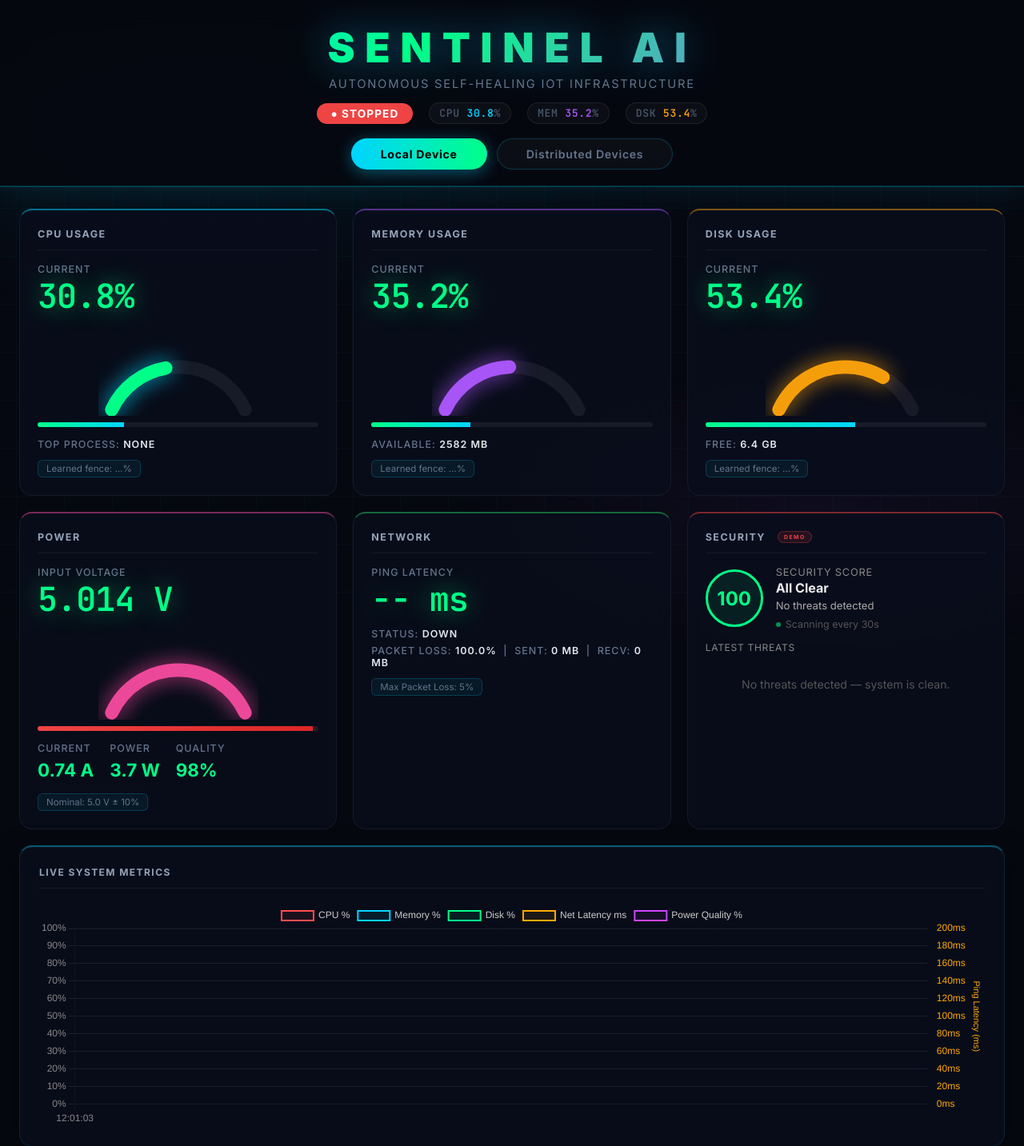
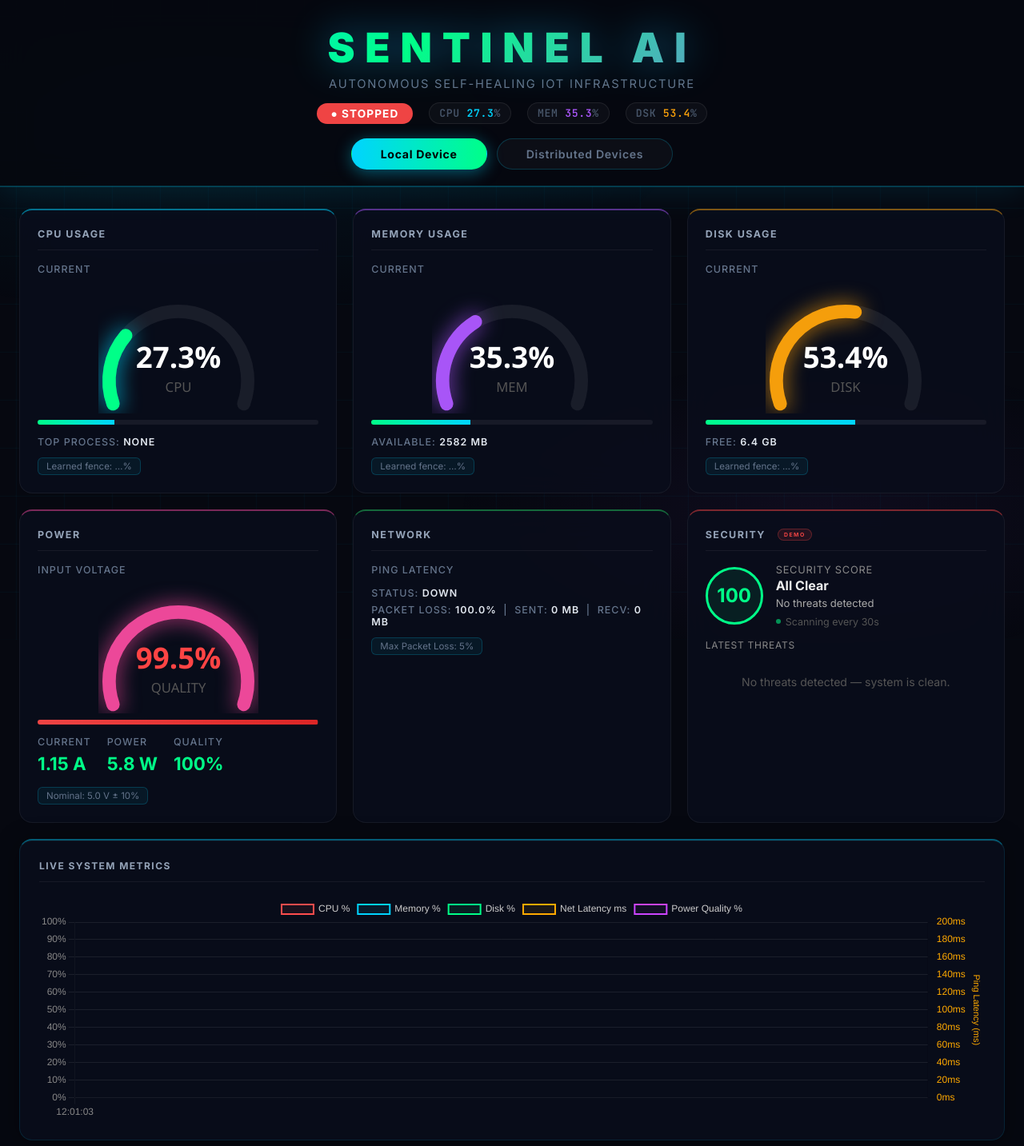
Before and after one commit to Karthicks1206/Sentinal_AI, a Flask app: page / in a window 1280 px wide. Shown: the top 1433 px of the page at 80% size. Run offline with Flask 3, Linux system fonts and the light colour scheme; data that the repository does not hold is empty.

Commit message:
ui: wider gauge arc (220°) with value inside, fix device card overflow
- Gauge arc expanded from 180° to 220° for more visual curve
- Percentage value now displayed inside the arc (SVG text element)
- Old above-arc metric-value label hidden; SVG text updates dynamically
- Arc dasharray updated to 199.6 (matches new arc length)
- Text colour changes: white → yellow (≥75%) → red (≥90%)
- Device card: device name now wraps instead of truncating
- Device footer: flex-wrap so Full Dashboard link moves to its own line

```diff
--- a/sentinel_ai/dashboard/templates/dashboard.html
+++ b/sentinel_ai/dashboard/templates/dashboard.html
@@ -262,6 +262,10 @@
         /* ── Gauge SVG ────────────────────────────────────────────────── */
         svg.gauge-arc-svg { transform: rotate(0deg); }
         svg.gauge-arc-svg path.gauge-bg-path { stroke: rgba(255,255,255,0.06); }
+        /* Value text inside the gauge arc */
+        .gauge-center-text { font-family: 'Segoe UI', system-ui, sans-serif; pointer-events: none; }
+        /* Hide the old above-arc value label — number is now inside the SVG */
+        .metric .metric-value { display: none; }
         svg.gauge-arc-svg path#cpuGaugeArc    { filter: drop-shadow(0 0 8px rgba(0,212,255,0.7)); }
         svg.gauge-arc-svg path#memoryGaugeArc { stroke: #a855f7 !important; filter: drop-shadow(0 0 8px rgba(168,85,247,0.7)); }
         svg.gauge-arc-svg path#diskGaugeArc   { stroke: #f59e0b !important; filter: drop-shadow(0 0 8px rgba(245,158,11,0.7)); }
@@ -1066,9 +1070,8 @@
             font-weight: 600;
             color: #eee;
             flex: 1;
-            white-space: nowrap;
-            overflow: hidden;
-            text-overflow: ellipsis;
+            min-width: 0;
+            word-break: break-word;
         }
 
         .device-platform {
@@ -1126,7 +1129,13 @@
             font-size: 0.72em;
             color: #555;
             display: flex;
-            justify-content: space-between;
+            flex-wrap: wrap;
+            gap: 4px 10px;
+            align-items: center;
+        }
+        .device-footer-link {
+            width: 100%;
+            margin-top: 4px;
         }
 
         .device-status-text.connected { color: #00ff88; }
@@ -1540,10 +1549,13 @@
                     <div class="metric-label">Current</div>
                     <div class="metric-value" id="cpuValue">0%</div>
                     <!-- Gauge Arc SVG -->
-                    <svg class="gauge-arc-svg" viewBox="0 0 120 70" style="width:100%;max-width:200px;display:block;margin:12px auto 4px;">
-                        <path d="M10,65 A55,55 0 0,1 110,65" fill="none" stroke="rgba(255,255,255,0.06)" stroke-width="10" stroke-linecap="round"/>
-                        <path id="cpuGaugeArc" d="M10,65 A55,55 0 0,1 110,65" fill="none" stroke="#00d4ff" stroke-width="10" stroke-linecap="round"
-                              stroke-dasharray="172.8" stroke-dashoffset="172.8" style="transition:stroke-dashoffset 0.6s ease,stroke 0.4s;filter:drop-shadow(0 0 8px rgba(0,212,255,0.8));"/>
+                    <svg class="gauge-arc-svg" viewBox="0 0 120 100" style="width:100%;max-width:200px;display:block;margin:4px auto 4px;">
+                        <path d="M11,93 A52,52 0 1,1 109,93" fill="none" stroke="rgba(255,255,255,0.07)" stroke-width="10" stroke-linecap="round"/>
+                        <path id="cpuGaugeArc" d="M11,93 A52,52 0 1,1 109,93" fill="none" stroke="#00d4ff" stroke-width="10" stroke-linecap="round"
+                              stroke-dasharray="199.6" stroke-dashoffset="199.6" style="transition:stroke-dashoffset 0.6s ease,stroke 0.4s;filter:drop-shadow(0 0 8px rgba(0,212,255,0.8));"/>
+                        <text id="cpuGaugeText" x="60" y="66" text-anchor="middle" class="gauge-center-text"
+                              fill="#ffffff" font-size="22" font-weight="700">0%</text>
+                        <text x="60" y="84" text-anchor="middle" class="gauge-center-text" fill="#555" font-size="10">CPU</text>
                     </svg>
                     <div class="progress-bar">
                         <div class="progress-fill" id="cpuBar" style="width: 0%">0%</div>
@@ -1564,10 +1576,13 @@
                     <div class="metric-label">Current</div>
                     <div class="metric-value" id="memoryValue">0%</div>
                     <!-- Gauge Arc SVG -->
-                    <svg class="gauge-arc-svg" viewBox="0 0 120 70" style="width:100%;max-width:200px;display:block;margin:12px auto 4px;">
-                        <path d="M10,65 A55,55 0 0,1 110,65" fill="none" stroke="rgba(255,255,255,0.06)" stroke-width="10" stroke-linecap="round"/>
-                        <path id="memoryGaugeArc" d="M10,65 A55,55 0 0,1 110,65" fill="none" stroke="#a855f7" stroke-width="10" stroke-linecap="round"
-                              stroke-dasharray="172.8" stroke-dashoffset="172.8" style="transition:stroke-dashoffset 0.6s ease,stroke 0.4s;filter:drop-shadow(0 0 8px rgba(168,85,247,0.8));"/>
+                    <svg class="gauge-arc-svg" viewBox="0 0 120 100" style="width:100%;max-width:200px;display:block;margin:4px auto 4px;">
+                        <path d="M11,93 A52,52 0 1,1 109,93" fill="none" stroke="rgba(255,255,255,0.07)" stroke-width="10" stroke-linecap="round"/>
+                        <path id="memoryGaugeArc" d="M11,93 A52,52 0 1,1 109,93" fill="none" stroke="#a855f7" stroke-width="10" stroke-linecap="round"
+                              stroke-dasharray="199.6" stroke-dashoffset="199.6" style="transition:stroke-dashoffset 0.6s ease,stroke 0.4s;filter:drop-shadow(0 0 8px rgba(168,85,247,0.8));"/>
+                        <text id="memoryGaugeText" x="60" y="66" text-anchor="middle" class="gauge-center-text"
+                              fill="#ffffff" font-size="22" font-weight="700">0%</text>
+                        <text x="60" y="84" text-anchor="middle" class="gauge-center-text" fill="#555" font-size="10">MEM</text>
                     </svg>
                     <div class="progress-bar">
                         <div class="progress-fill" id="memoryBar" style="width: 0%">0%</div>
@@ -1588,10 +1603,13 @@
                     <div class="metric-label">Current</div>
                     <div class="metric-value" id="diskValue">0%</div>
                     <!-- Gauge Arc SVG -->
-                    <svg class="gauge-arc-svg" viewBox="0 0 120 70" style="width:100%;max-width:200px;display:block;margin:12px auto 4px;">
-                        <path d="M10,65 A55,55 0 0,1 110,65" fill="none" stroke="rgba(255,255,255,0.06)" stroke-width="10" stroke-linecap="round"/>
-                        <path id="diskGaugeArc" d="M10,65 A55,55 0 0,1 110,65" fill="none" stroke="#f59e0b" stroke-width="10" stroke-linecap="round"
-                              stroke-dasharray="172.8" stroke-dashoffset="172.8" style="transition:stroke-dashoffset 0.6s ease,stroke 0.4s;filter:drop-shadow(0 0 8px rgba(245,158,11,0.8));"/>
+                    <svg class="gauge-arc-svg" viewBox="0 0 120 100" style="width:100%;max-width:200px;display:block;margin:4px auto 4px;">
+                        <path d="M11,93 A52,52 0 1,1 109,93" fill="none" stroke="rgba(255,255,255,0.07)" stroke-width="10" stroke-linecap="round"/>
+                        <path id="diskGaugeArc" d="M11,93 A52,52 0 1,1 109,93" fill="none" stroke="#f59e0b" stroke-width="10" stroke-linecap="round"
+                              stroke-dasharray="199.6" stroke-dashoffset="199.6" style="transition:stroke-dashoffset 0.6s ease,stroke 0.4s;filter:drop-shadow(0 0 8px rgba(245,158,11,0.8));"/>
+                        <text id="diskGaugeText" x="60" y="66" text-anchor="middle" class="gauge-center-text"
+                              fill="#ffffff" font-size="22" font-weight="700">0%</text>
+                        <text x="60" y="84" text-anchor="middle" class="gauge-center-text" fill="#555" font-size="10">DISK</text>
                     </svg>
                     <div class="progress-bar">
                         <div class="progress-fill" id="diskBar" style="width: 0%">0%</div>
@@ -1612,10 +1630,13 @@
                     <div class="metric-label">Input Voltage</div>
                     <div class="metric-value" id="powerVoltage">5.00 V</div>
                     <!-- Power Quality Gauge Arc SVG -->
-                    <svg class="gauge-arc-svg" viewBox="0 0 120 70" style="width:100%;max-width:200px;display:block;margin:12px auto 4px;">
-                        <path d="M10,65 A55,55 0 0,1 110,65" fill="none" stroke="rgba(255,255,255,0.06)" stroke-width="10" stroke-linecap="round"/>
-                        <path id="powerQualityGaugeArc" d="M10,65 A55,55 0 0,1 110,65" fill="none" stroke="#ec4899" stroke-width="10" stroke-linecap="round"
-                              stroke-dasharray="172.8" stroke-dashoffset="0" style="transition:stroke-dashoffset 0.6s ease,stroke 0.4s;filter:drop-shadow(0 0 8px rgba(236,72,153,0.8));"/>
+                    <svg class="gauge-arc-svg" viewBox="0 0 120 100" style="width:100%;max-width:200px;display:block;margin:4px auto 4px;">
+                        <path d="M11,93 A52,52 0 1,1 109,93" fill="none" stroke="rgba(255,255,255,0.07)" stroke-width="10" stroke-linecap="round"/>
+                        <path id="powerQualityGaugeArc" d="M11,93 A52,52 0 1,1 109,93" fill="none" stroke="#ec4899" stroke-width="10" stroke-linecap="round"
+                              stroke-dasharray="199.6" stroke-dashoffset="0" style="transition:stroke-dashoffset 0.6s ease,stroke 0.4s;filter:drop-shadow(0 0 8px rgba(236,72,153,0.8));"/>
+                        <text id="powerQualityGaugeText" x="60" y="66" text-anchor="middle" class="gauge-center-text"
+                              fill="#ffffff" font-size="22" font-weight="700">100%</text>
+                        <text x="60" y="84" text-anchor="middle" class="gauge-center-text" fill="#555" font-size="10">QUALITY</text>
                     </svg>
                     <div class="progress-bar">
                         <div class="progress-fill" id="powerQualityBar" style="width:100%">100%</div>
@@ -2399,14 +2420,20 @@
                 });
         }
 
-        // Gauge arc total arc length for the semi-circle (radius 55, π * 55 ≈ 172.8)
-        const GAUGE_ARC_LEN = 172.8;
+        // Gauge arc total arc length for 220° arc (radius 52): 220/360 * 2π*52 ≈ 199.6
+        const GAUGE_ARC_LEN = 199.6;
         // Map progress-bar elementId → gauge arc elementId
         const GAUGE_ARC_MAP = {
             'cpuBar':          'cpuGaugeArc',
             'memoryBar':       'memoryGaugeArc',
             'diskBar':         'diskGaugeArc',
             'powerQualityBar': 'powerQualityGaugeArc'
+        };
+        const GAUGE_TEXT_MAP = {
+            'cpuBar':          'cpuGaugeText',
+            'memoryBar':       'memoryGaugeText',
+            'diskBar':         'diskGaugeText',
+            'powerQualityBar': 'powerQualityGaugeText'
         };
 
         function updateProgressBar(elementId, percent, customThreshold) {
@@ -2444,6 +2471,15 @@
                         // Power quality: green when good, red when poor
                         arc.style.stroke = percent >= 80 ? '#cc44ff' : (percent >= 50 ? '#ffd93d' : '#ff4444');
                     }
+                }
+            }
+            // Update SVG text inside the gauge
+            const textId = GAUGE_TEXT_MAP[elementId];
+            if (textId) {
+                const textEl = document.getElementById(textId);
+                if (textEl) {
+                    textEl.textContent = percent.toFixed(1) + '%';
+                    textEl.setAttribute('fill', percent >= 90 ? '#ff4444' : percent >= 75 ? '#ffd93d' : '#ffffff');
                 }
             }
         }
@@ -3076,8 +3112,9 @@
                         <span class="device-status-text ${d.status}">${d.status.toUpperCase()}</span>
                         <span>Updated ${ageStr}</span>
                         <a href="/device/${encodeURIComponent(d.device_id)}" target="_blank"
-                           style="color:#00d4ff;font-size:11px;text-decoration:none;margin-left:auto"
-                           onclick="event.stopPropagation()">Full Dashboard ↗</a>
+                           class="device-footer-link"
+                           style="color:#00d4ff;font-size:11px;text-decoration:none;display:block"
+                           onclick="event.stopPropagation()">↗ Full Dashboard</a>
                     </div>
                 </div>`;
             }).join('');
```
